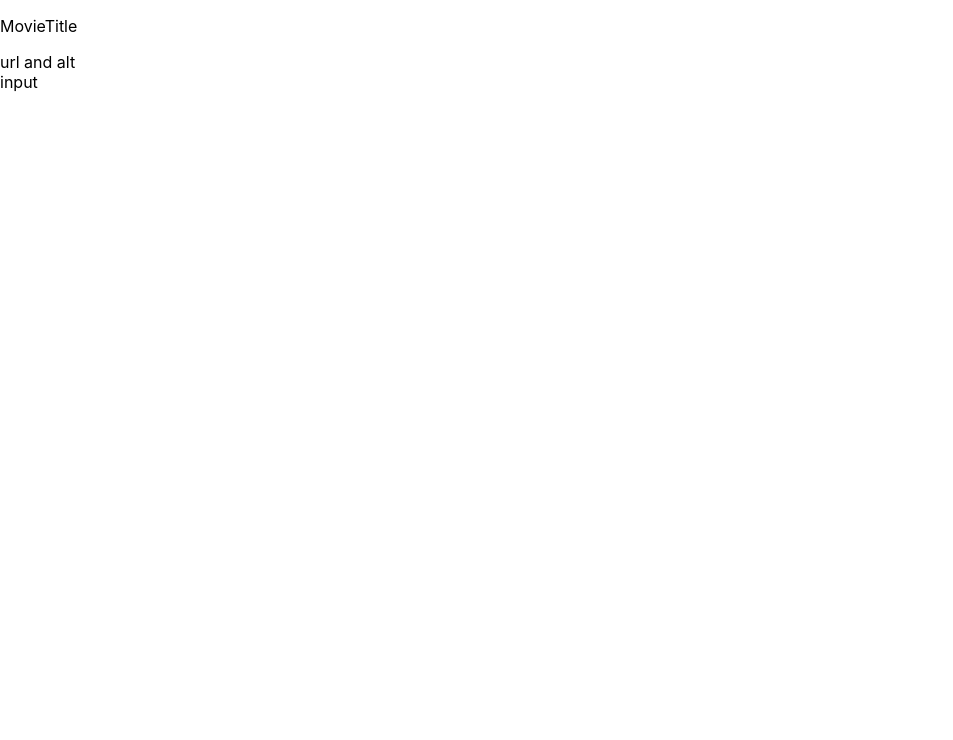
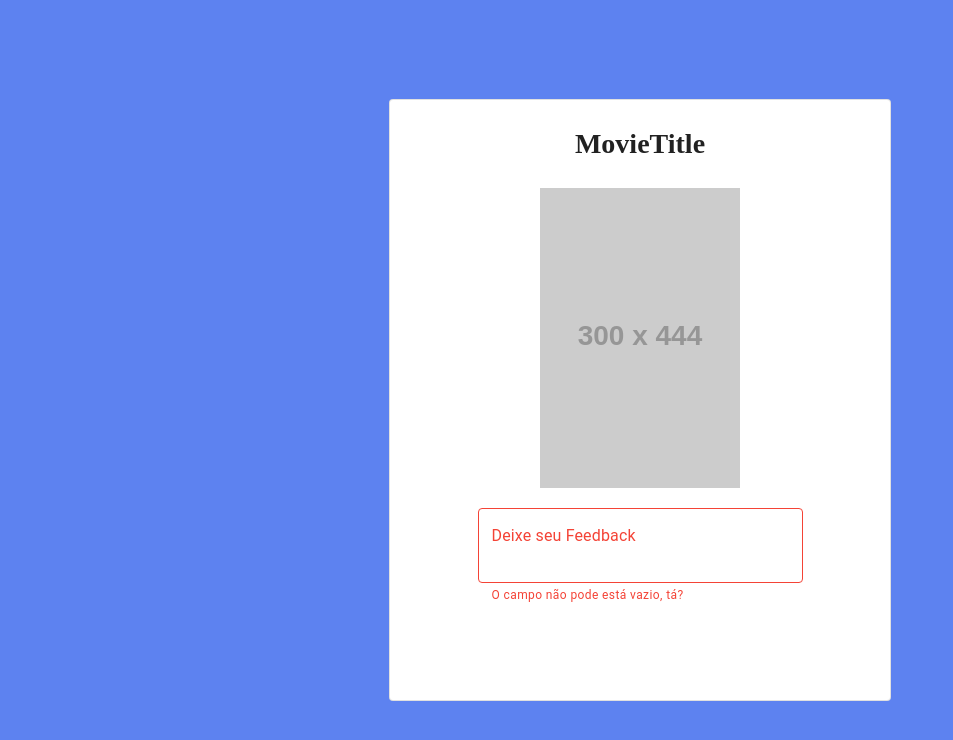
Before and after one commit to igormcsouza/quarks, a React (Create React App) app in the folder frontend/: page / in a window 1280 px wide. Shown: the top 740 px of the page, without its empty margins (0-953 px from the left). Built offline with nearby package versions, Linux system fonts and the light colour scheme.

Commit message:
Update overall layout

```diff
--- a/frontend/src/App.tsx
+++ b/frontend/src/App.tsx
@@ -1,8 +1,27 @@
+import { makeStyles } from "@material-ui/core";
 import React from "react";
 import Home from "./pages/Home";
 
+const useStyles = makeStyles({
+  root: {
+    background: "#5D82F0",
+    color: "white",
+    height: "100%",
+    width: "100%",
+    position: "absolute",
+    top: 0,
+    left: 0,
+  },
+});
+
 const App: React.FC<{}> = () => {
-  return <Home />;
+  const classes = useStyles();
+
+  return (
+    <div className={classes.root}>
+      <Home />
+    </div>
+  );
 };
 
 export default App;
--- a/frontend/src/components/MovieReviewBox.tsx
+++ b/frontend/src/components/MovieReviewBox.tsx
@@ -1,7 +1,32 @@
+import { Grid, makeStyles, Paper } from "@material-ui/core";
 import React from "react";
 
+const useStyles = makeStyles({
+  root: {
+    height: "100%",
+  },
+  paper: {
+    height: 600,
+    width: 500,
+  },
+});
+
 const MovieReviewBox: React.FC<{}> = (props) => {
-  return <div>{props.children}</div>;
+  const classes = useStyles();
+
+  return (
+    <Grid
+      className={classes.root}
+      container
+      direction="row"
+      justify="center"
+      alignItems="center"
+    >
+      <Paper className={classes.paper} variant="outlined">
+        {props.children}
+      </Paper>
+    </Grid>
+  );
 };
 
 export default MovieReviewBox;
--- a/frontend/src/components/MovieReviewFormBox.tsx
+++ b/frontend/src/components/MovieReviewFormBox.tsx
@@ -1,11 +1,45 @@
-import React from "react";
+import { Grid, IconButton, TextField } from "@material-ui/core";
+import { Send } from "@material-ui/icons";
+import React, { useEffect, useState } from "react";
 
 interface IMovieReviewFormBox {
   onSubmit: () => void;
 }
 
 const MovieReviewFormBox: React.FC<IMovieReviewFormBox> = (props) => {
-  return <div>input</div>;
+  const [text, setText] = useState("");
+  const [textError, setTextError] = useState(false);
+
+  useEffect(() => {
+    text === "" ? setTextError(true) : setTextError(false);
+  }, [text]);
+
+  function handleSendInputText() {
+    return;
+  }
+
+  return (
+    <Grid
+      style={{ margin: "20px 0px" }}
+      container
+      direction="column"
+      justify="flex-start"
+      alignItems="center"
+    >
+      <TextField
+        id="outlined-multiline-static"
+        error={textError}
+        helperText={text === "" ? "O campo não pode está vazio, tá?" : ""}
+        style={{ width: "65%" }}
+        label="Deixe seu Feedback"
+        multiline
+        rows={2}
+        placeholder="O que você achou do filme?"
+        variant="outlined"
+        onChange={(e) => setText(e.target.value)}
+      />
+    </Grid>
+  );
 };
 
 export default MovieReviewFormBox;
--- a/frontend/src/components/MovieReviewImage.tsx
+++ b/frontend/src/components/MovieReviewImage.tsx
@@ -1,10 +1,15 @@
+import { Grid } from "@material-ui/core";
 import React from "react";
 
 const MovieReviewImage: React.FC<{ src: string; alt: string }> = (props) => {
   return (
-    <div>
-      {props.src} and {props.alt}
-    </div>
+    <Grid container direction="row" justify="center">
+      <img
+        style={{ height: 300, width: 200 }}
+        src={props.src}
+        alt={props.alt}
+      />
+    </Grid>
   );
 };
 
--- a/frontend/src/components/MovieReviewtitle.tsx
+++ b/frontend/src/components/MovieReviewtitle.tsx
@@ -1,7 +1,18 @@
+import { makeStyles } from "@material-ui/core";
 import React from "react";
 
+const useStyles = makeStyles({
+  root: {
+    fontSize: 28,
+    fontWeight: "bold",
+    textAlign: "center",
+  },
+});
+
 const MovieReviewtitle: React.FC<{ text: string }> = (props) => {
-  return <p>{props.text}</p>;
+  const classes = useStyles();
+
+  return <p className={classes.root}>{props.text}</p>;
 };
 
 export default MovieReviewtitle;
--- a/frontend/src/index.css
+++ b/frontend/src/index.css
@@ -1,13 +1,11 @@
 body {
   margin: 0;
-  font-family: -apple-system, BlinkMacSystemFont, 'Segoe UI', 'Roboto', 'Oxygen',
-    'Ubuntu', 'Cantarell', 'Fira Sans', 'Droid Sans', 'Helvetica Neue',
-    sans-serif;
+  font-family: Fira Code;
   -webkit-font-smoothing: antialiased;
   -moz-osx-font-smoothing: grayscale;
 }
 
 code {
-  font-family: source-code-pro, Menlo, Monaco, Consolas, 'Courier New',
+  font-family: source-code-pro, Menlo, Monaco, Consolas, "Courier New",
     monospace;
 }
--- a/frontend/src/pages/Home.tsx
+++ b/frontend/src/pages/Home.tsx
@@ -13,7 +13,10 @@ const Home: React.FC<{}> = () => {
         return (
           <>
             <MovieReviewtitle text="MovieTitle" />
-            <MovieReviewImage src="url" alt="alt" />
+            <MovieReviewImage
+              src="https://via.placeholder.com/300x444"
+              alt="placeholder"
+            />
             <MovieReviewFormBox onSubmit={() => setProcess("waiting")} />
           </>
         );
@@ -23,7 +26,7 @@ const Home: React.FC<{}> = () => {
   }
 
   return (
-    <div>
+    <div style={{ height: "100%" }}>
       <MovieReviewBox>{renderProcess(process)}</MovieReviewBox>
     </div>
   );
```
